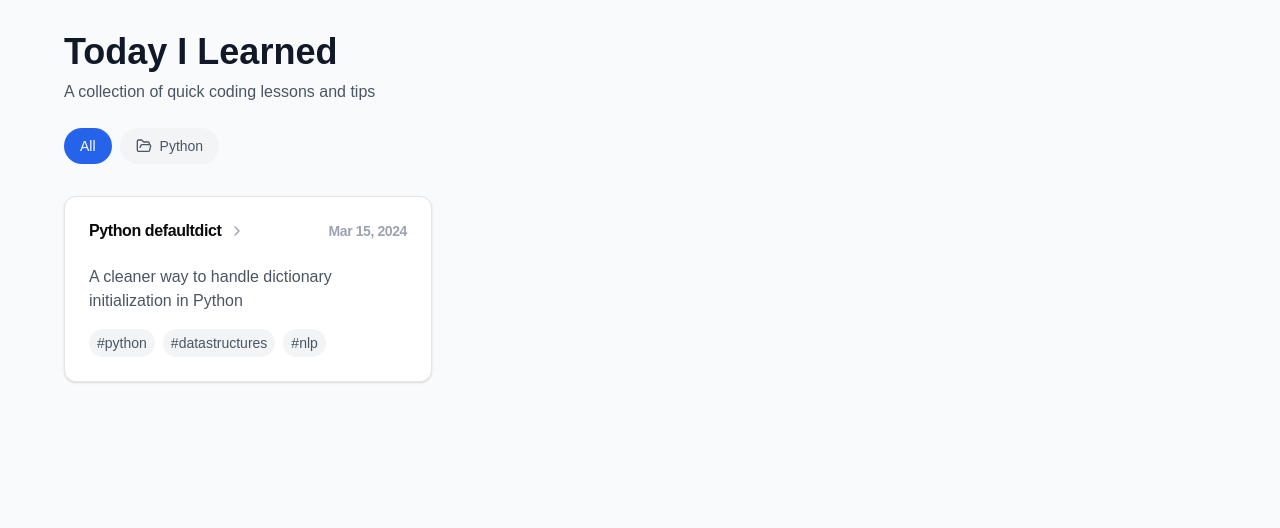
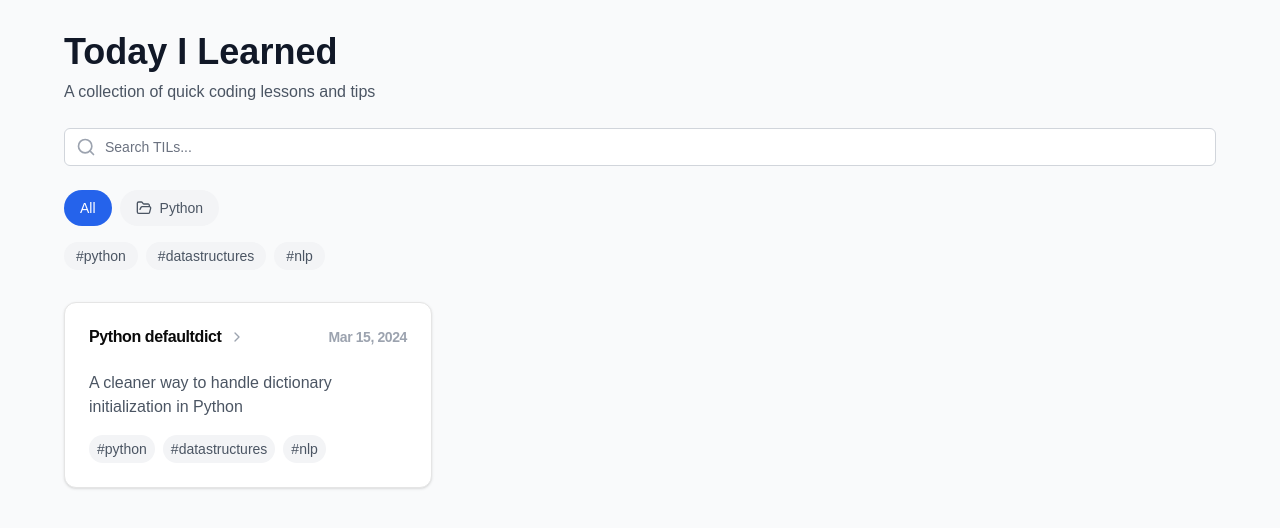
Before and after one commit to michellejw/til-website, a Next.js app: page / in a window 1280 px wide. Shown: the top 528 px of the page. Built offline with nearby package versions, Linux system fonts and the light colour scheme.

Commit message:
Update to improve markdown rendering

```diff
--- a/package.json
+++ b/package.json
@@ -23,6 +23,7 @@
     "tailwindcss-animate": "^1.0.7"
   },
   "devDependencies": {
+    "@tailwindcss/typography": "^0.5.15",
     "@types/node": "^20",
     "@types/react": "^18",
     "@types/react-dom": "^18",
--- a/src/components/TIL.tsx
+++ b/src/components/TIL.tsx
@@ -3,7 +3,8 @@
 import React, { useState } from 'react';
 import { Card, CardHeader, CardTitle, CardContent } from "@/components/ui/card";
 import { format } from 'date-fns';
-import { ChevronDown, ChevronRight, FolderOpen } from 'lucide-react';
+import { ChevronDown, ChevronRight, FolderOpen, Search } from 'lucide-react';
+import ReactMarkdown from 'react-markdown';
 import type { TilPost } from '@/lib/til';
 
 interface TILProps {
@@ -13,14 +14,24 @@ interface TILProps {
 const TIL: React.FC<TILProps> = ({ posts }) => {
   const [expandedId, setExpandedId] = useState<string | null>(null);
   const [selectedCategory, setSelectedCategory] = useState('all');
+  const [selectedTag, setSelectedTag] = useState<string | null>(null);
+  const [searchQuery, setSearchQuery] = useState('');
 
-  // Get unique categories from posts
+  // Get unique categories and tags
   const categories = ['all', ...new Set(posts.map(post => post.category))];
+  const allTags = Array.from(new Set(posts.flatMap(post => post.tags)));
 
-  // Filter posts based on selected category
-  const filteredPosts = selectedCategory === 'all'
-    ? posts
-    : posts.filter(post => post.category === selectedCategory);
+  // Filter posts based on selected category, tag, and search query
+  const filteredPosts = posts.filter(post => {
+    const matchesCategory = selectedCategory === 'all' || post.category === selectedCategory;
+    const matchesTag = !selectedTag || post.tags.includes(selectedTag);
+    const matchesSearch = !searchQuery ||
+      post.title.toLowerCase().includes(searchQuery.toLowerCase()) ||
+      post.summary.toLowerCase().includes(searchQuery.toLowerCase()) ||
+      post.content.toLowerCase().includes(searchQuery.toLowerCase());
+
+    return matchesCategory && matchesTag && matchesSearch;
+  });
 
   const toggleCard = (slug: string) => {
     setExpandedId(expandedId === slug ? null : slug);
@@ -33,8 +44,22 @@ const TIL: React.FC<TILProps> = ({ posts }) => {
           <h1 className="text-4xl font-bold text-gray-900 mb-2">Today I Learned</h1>
           <p className="text-gray-600 mb-6">A collection of quick coding lessons and tips</p>
 
+          {/* Search bar */}
+          <div className="relative mb-6">
+            <div className="absolute inset-y-0 left-0 pl-3 flex items-center pointer-events-none">
+              <Search className="h-5 w-5 text-gray-400" />
+            </div>
+            <input
+              type="text"
+              placeholder="Search TILs..."
+              className="block w-full pl-10 pr-3 py-2 border border-gray-300 rounded-md leading-5 bg-white placeholder-gray-500 focus:outline-none focus:placeholder-gray-400 focus:ring-1 focus:ring-blue-500 focus:border-blue-500 sm:text-sm"
+              value={searchQuery}
+              onChange={(e) => setSearchQuery(e.target.value)}
+            />
+          </div>
+
           {/* Category filter */}
-          <div className="flex gap-2 flex-wrap mb-6">
+          <div className="flex gap-2 flex-wrap mb-4">
             {categories.map((category) => (
               <button
                 key={category}
@@ -48,6 +73,22 @@ const TIL: React.FC<TILProps> = ({ posts }) => {
                   {category !== 'all' && <FolderOpen className="w-4 h-4" />}
                   {category.charAt(0).toUpperCase() + category.slice(1)}
                 </div>
+              </button>
+            ))}
+          </div>
+
+          {/* Tag filter */}
+          <div className="flex gap-2 flex-wrap mb-6">
+            {allTags.map((tag) => (
+              <button
+                key={tag}
+                onClick={() => setSelectedTag(selectedTag === tag ? null : tag)}
+                className={`px-3 py-1 rounded-full text-sm transition-colors
+                  ${selectedTag === tag
+                    ? 'bg-green-600 text-white'
+                    : 'bg-gray-100 text-gray-600 hover:bg-gray-200'}`}
+              >
+                #{tag}
               </button>
             ))}
           </div>
@@ -80,16 +121,23 @@ const TIL: React.FC<TILProps> = ({ posts }) => {
                   <div className="prose prose-sm max-w-none">
                     <div className="mb-4 flex gap-2 flex-wrap">
                       {post.tags.map((tag) => (
-                        <span
+                        <button
                           key={tag}
-                          className="px-2 py-1 bg-gray-100 text-gray-600 text-sm rounded-full"
+                          onClick={(e) => {
+                            e.stopPropagation();
+                            setSelectedTag(selectedTag === tag ? null : tag);
+                          }}
+                          className={`px-2 py-1 rounded-full text-sm transition-colors
+                            ${selectedTag === tag
+                              ? 'bg-green-600 text-white'
+                              : 'bg-gray-100 text-gray-600 hover:bg-gray-200'}`}
                         >
                           #{tag}
-                        </span>
+                        </button>
                       ))}
                     </div>
-                    <div className="mt-4 whitespace-pre-wrap">
-                      {post.content}
+                    <div className="mt-4">
+                      <ReactMarkdown>{post.content}</ReactMarkdown>
                     </div>
                   </div>
                 ) : (
@@ -97,12 +145,19 @@ const TIL: React.FC<TILProps> = ({ posts }) => {
                     <p className="text-gray-600 mb-4">{post.summary}</p>
                     <div className="flex gap-2 flex-wrap">
                       {post.tags.map((tag) => (
-                        <span
+                        <button
                           key={tag}
-                          className="px-2 py-1 bg-gray-100 text-gray-600 text-sm rounded-full"
+                          onClick={(e) => {
+                            e.stopPropagation();
+                            setSelectedTag(selectedTag === tag ? null : tag);
+                          }}
+                          className={`px-2 py-1 rounded-full text-sm transition-colors
+                            ${selectedTag === tag
+                              ? 'bg-green-600 text-white'
+                              : 'bg-gray-100 text-gray-600 hover:bg-gray-200'}`}
                         >
                           #{tag}
-                        </span>
+                        </button>
                       ))}
                     </div>
                   </div>
--- a/tailwind.config.ts
+++ b/tailwind.config.ts
@@ -58,6 +58,8 @@ const config: Config = {
   		}
   	}
   },
-  plugins: [require("tailwindcss-animate")],
+  plugins: [require("tailwindcss-animate"),
+	require("@tailwindcss/typography")
+  ],
 };
 export default config;
```
Also changed, not shown: 1 other file (tests, documents, lock files or other folders).
